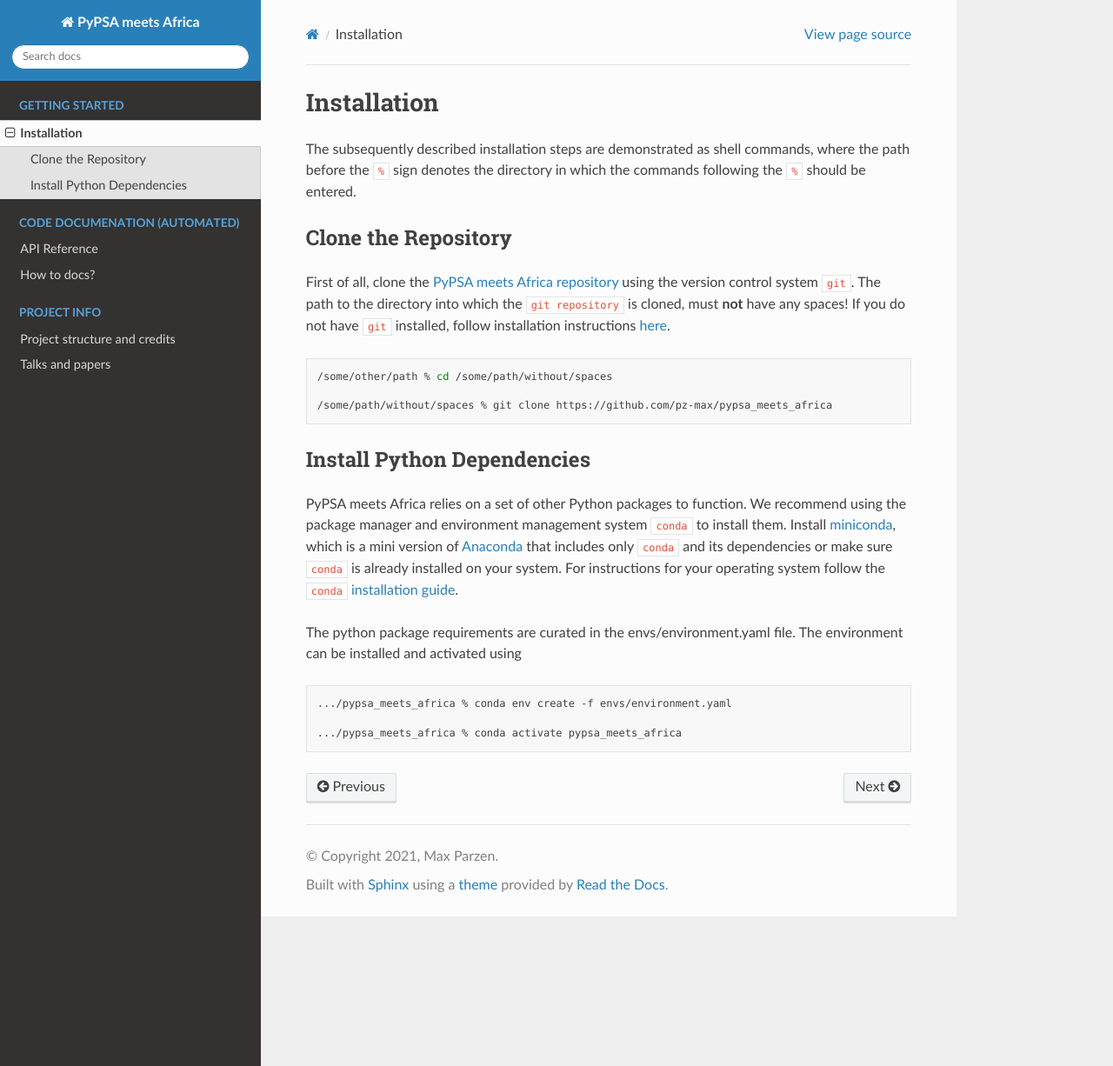
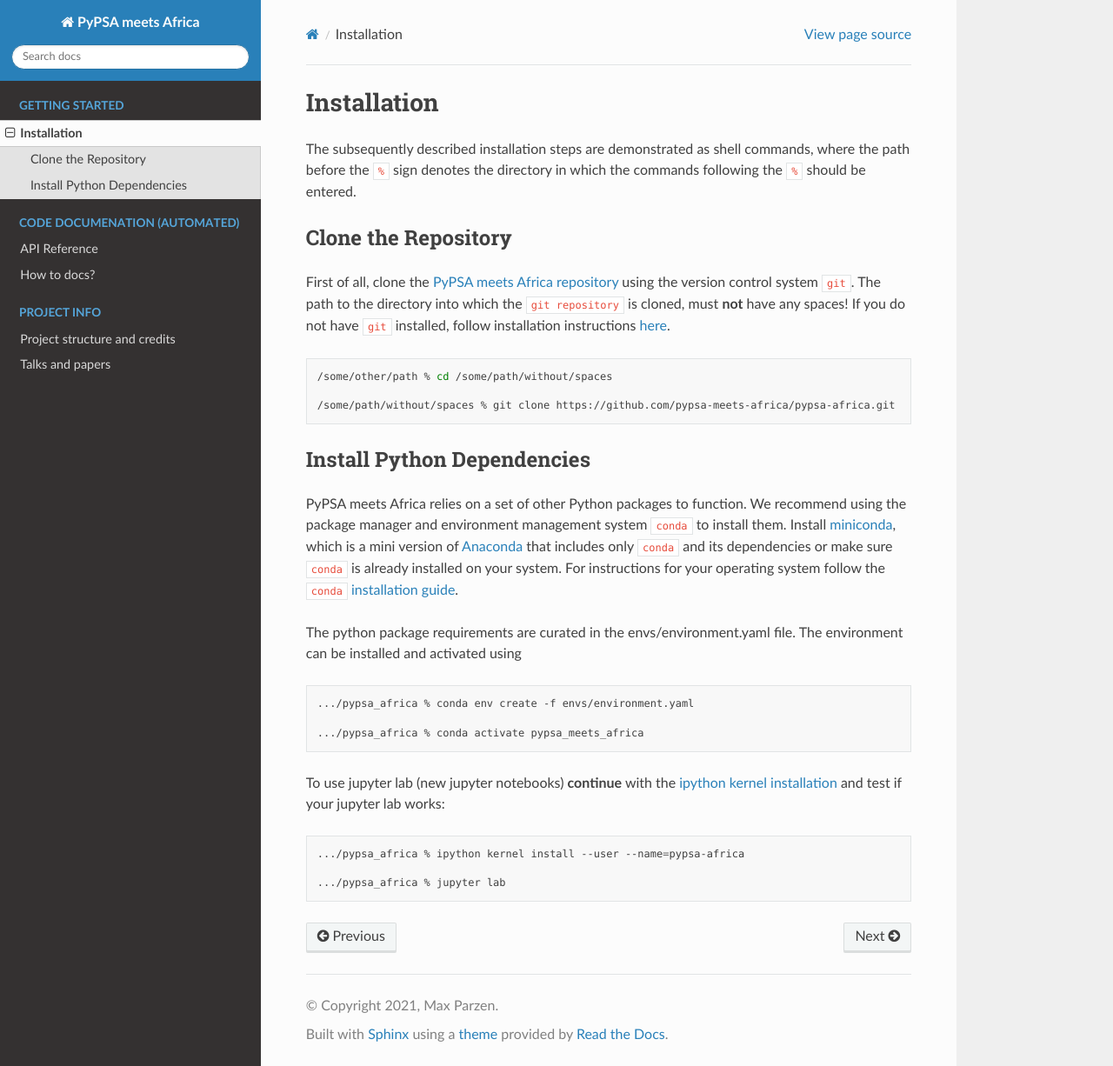
Before and after one commit to pypsa-meets-earth/pypsa-earth, a Sphinx documentation site: the page built from doc/installation.rst, in a window 1280 px wide and 1226 px high. Shown: the whole window at 87% size. Built offline with Sphinx 7.4.7 and the Read the Docs theme 2.0.0, drawn with Linux system fonts in a browser that asks for light colours; pages that are not in the unit, such as notebooks, are missing from menus.

Commit message:
Update installation.rst

```diff
--- a/doc/installation.rst
+++ b/doc/installation.rst
@@ -23,8 +23,7 @@
 
     /some/other/path % cd /some/path/without/spaces
 
-    /some/path/without/spaces % git clone https://github.com/pz-max/pypsa_meets_africa
-
+    /some/path/without/spaces % git clone https://github.com/pypsa-meets-africa/pypsa-africa.git
 
 .. _deps:
 
@@ -41,6 +40,14 @@
 
 .. code:: bash
 
-    .../pypsa_meets_africa % conda env create -f envs/environment.yaml
+    .../pypsa_africa % conda env create -f envs/environment.yaml
 
-    .../pypsa_meets_africa % conda activate pypsa_meets_africa
+    .../pypsa_africa % conda activate pypsa_meets_africa
+
+To use jupyter lab (new jupyter notebooks) **continue** with the `ipython kernel installation <http://echrislynch.com/2019/02/01/adding-an-environment-to-jupyter-notebooks>`_ and test if your jupyter lab works:
+
+.. code:: bash
+
+    .../pypsa_africa % ipython kernel install --user --name=pypsa-africa
+
+    .../pypsa_africa % jupyter lab
```
